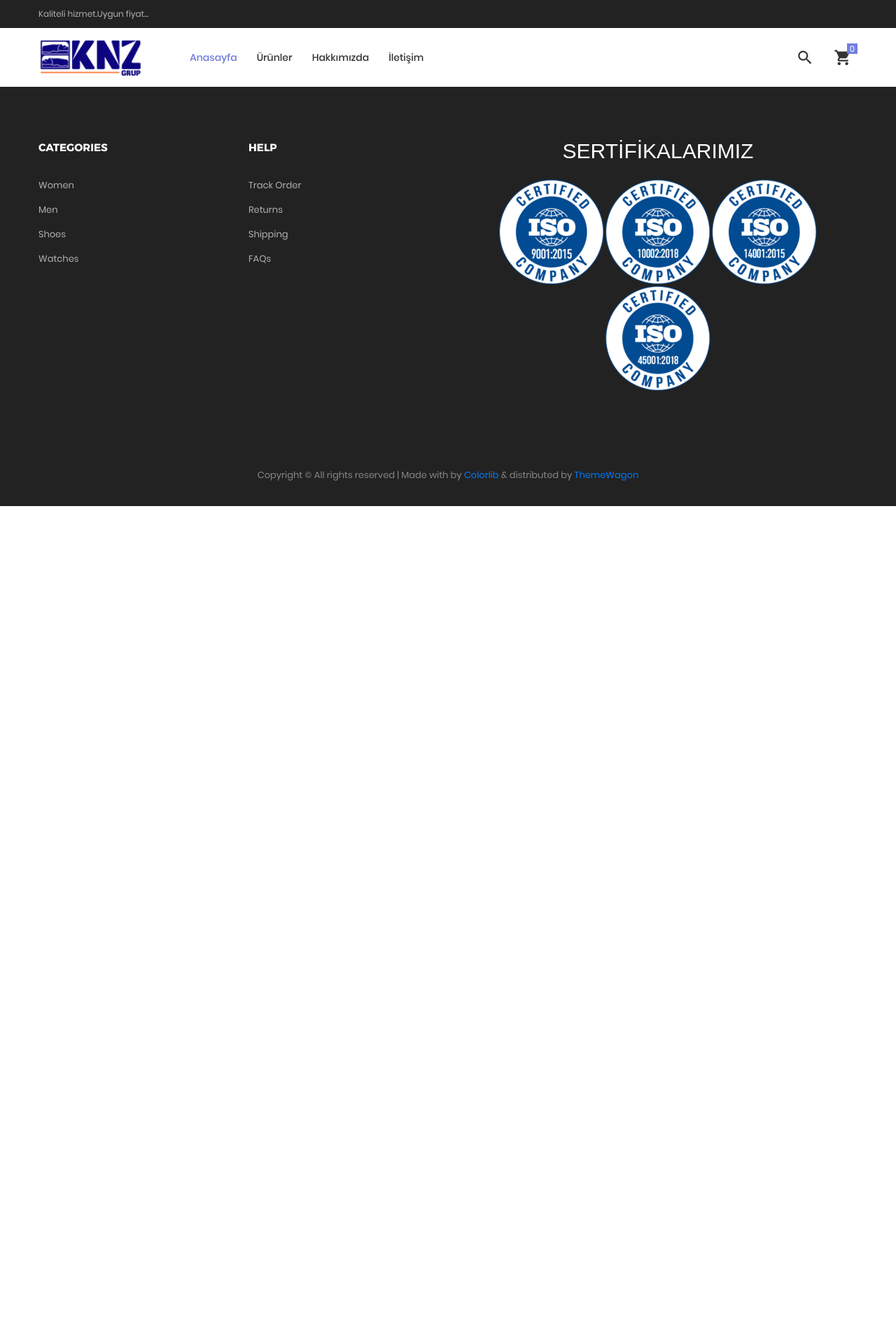
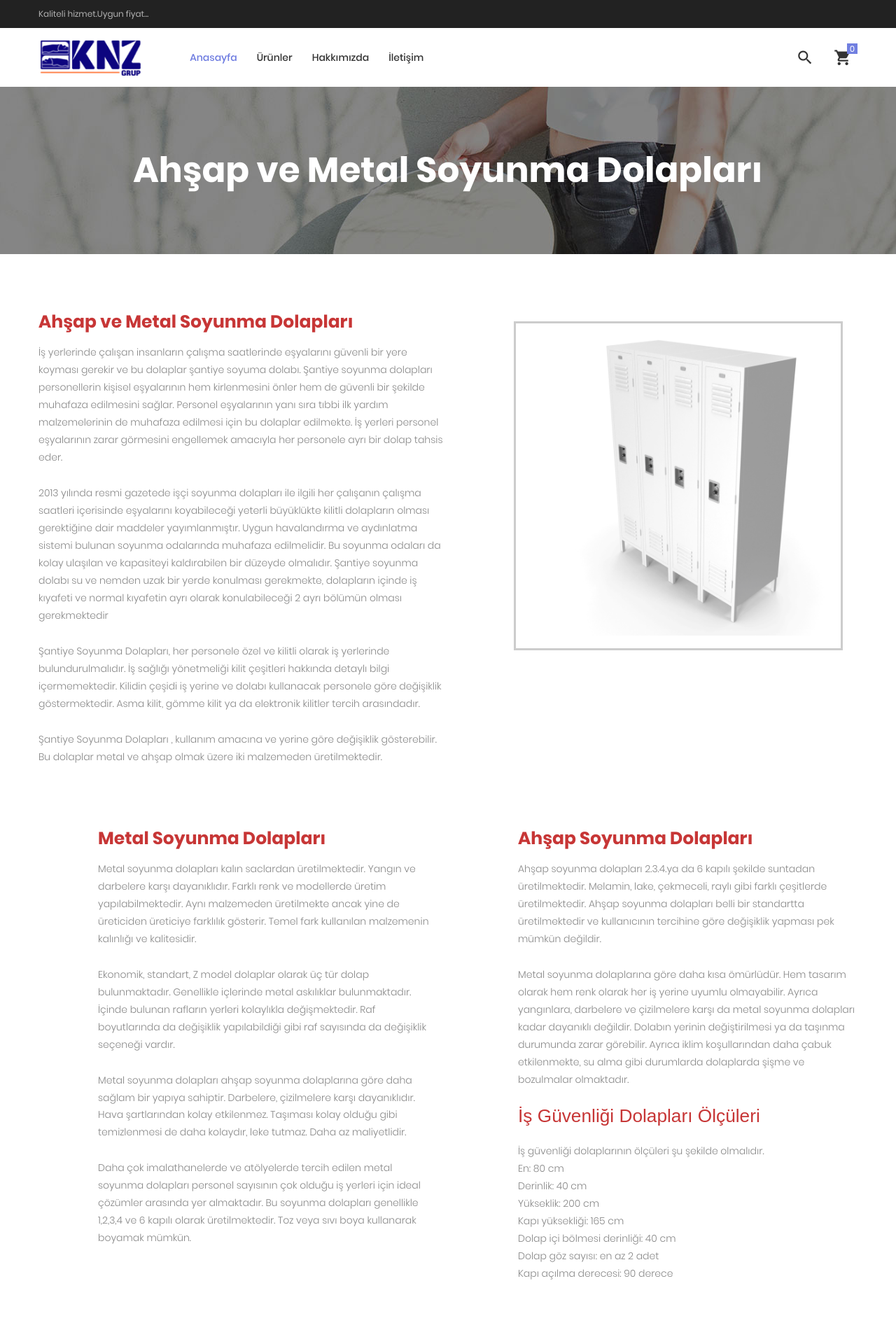
Before and after one commit to ubeydullah55/knzGrupFront, an Angular app: page /ahsap-metal-soyunma-dolaplari in a window 1280 px wide. Before the commit this address led to /. Shown: the top 1920 px of the page at 70% size. Before the commit the page ends 800 px from the top, so only its background shows below. Built offline with nearby package versions, Linux system fonts and the light colour scheme; some icons are missing.

Commit message:
ranzablog eklendi

```diff
--- a/src/app/app.routes.ts
+++ b/src/app/app.routes.ts
@@ -5,6 +5,7 @@ import { AboutComponent } from './pages/front/about/about.component';
 import { ContactComponent } from './pages/front/contact/contact.component';
 import { DetailproductComponent } from './pages/front/detailproduct/detailproduct.component';
 import { ShoppingCartComponent } from './pages/shopping-cart/shopping-cart.component';
+import { BlogdolapComponent } from './pages/front/blogdolap/blogdolap.component';
 
 export const routes: Routes = [
     {
@@ -30,5 +31,9 @@ export const routes: Routes = [
     {
         path:'shoppingCart',
         component:ShoppingCartComponent
+    },
+    {
+        path:'ahsap-metal-soyunma-dolaplari',
+        component:BlogdolapComponent
     }
 ];
--- /dev/null
+++ b/src/app/pages/front/blogdolap/blogdolap.component.html
@@ -0,0 +1,101 @@
+<!-- Title page -->
+<section class="bg-img1 txt-center p-lr-15 p-tb-92" style="background-image: url('assets/cozastore-master/images/bg-01.jpg');">
+    <h2 class="ltext-105 cl0 txt-center">
+        Ahşap ve Metal Soyunma Dolapları
+    </h2>
+</section>
+
+
+<!-- Content page -->
+<section class="bg0 p-t-75 p-b-120">
+    <div class="container">
+        <div class="row p-b-30">
+            <div class="col-md-6 col-lg-7">
+                <div class="p-t-7 p-r-85 p-r-15-lg p-r-0-md">
+                    <h3 class="mtext-111 cl2 p-b-16" style="color:rgb(199, 54, 54);">
+                        Ahşap ve Metal Soyunma Dolapları
+                    </h3>
+                    <p class="stext-113 cl6 p-b-26">
+                        İş yerlerinde çalışan insanların çalışma saatlerinde eşyalarını güvenli bir yere koyması gerekir ve bu dolaplar şantiye soyuma dolabı. Şantiye soyunma dolapları personellerin kişisel eşyalarının hem kirlenmesini önler hem de güvenli bir şekilde muhafaza edilmesini sağlar. Personel eşyalarının yanı sıra tıbbi ilk yardım malzemelerinin de muhafaza edilmesi için bu dolaplar edilmekte.  İş yerleri personel eşyalarının zarar görmesini engellemek amacıyla her personele ayrı bir dolap tahsis eder.
+                    </p>
+                    <p class="stext-113 cl6 p-b-26">
+                        2013 yılında resmi gazetede işçi soyunma dolapları ile ilgili her çalışanın çalışma saatleri içerisinde eşyalarını koyabileceği yeterli büyüklükte kilitli dolapların olması gerektiğine dair maddeler yayımlanmıştır. Uygun havalandırma ve aydınlatma sistemi bulunan soyunma odalarında muhafaza edilmelidir. Bu soyunma odaları da kolay ulaşılan ve kapasiteyi kaldırabilen bir düzeyde olmalıdır.  Şantiye soyunma dolabı su ve nemden uzak bir yerde konulması gerekmekte, dolapların içinde iş kıyafeti ve normal kıyafetin ayrı olarak konulabileceği 2 ayrı bölümün olması gerekmektedir
+                    </p>
+                    <p class="stext-113 cl6 p-b-26">
+                        Şantiye Soyunma Dolapları, her personele özel ve kilitli olarak iş yerlerinde bulundurulmalıdır. İş sağlığı yönetmeliği kilit çeşitleri hakkında detaylı bilgi içermemektedir. Kilidin çeşidi iş yerine ve dolabı kullanacak personele göre değişiklik göstermektedir. Asma kilit, gömme kilit ya da elektronik kilitler tercih arasındadır.
+                    </p>
+                    <p class="stext-113 cl6 p-b-26">
+                        Şantiye Soyunma Dolapları , kullanım amacına ve yerine göre değişiklik gösterebilir. Bu dolaplar metal ve ahşap olmak üzere iki malzemeden üretilmektedir.
+                    </p>
+                    <p class="stext-113 cl6 p-b-26">
+
+                    </p>
+
+                </div>
+            </div>
+
+            <div class="col-11 col-md-6 col-lg-5 m-lr-auto">
+                <div class="how-bor1 ">
+                    <div class="hov-img0">
+                        <img src="assets/cozastore-master/images/homeView/hw1.png" alt="IMG">
+                    </div>
+                </div>
+            </div>
+        </div>
+
+        <div class="row">
+            <div class="order-md-2 col-md-6 col-lg-6 p-b-30">
+                <div class="p-t-7 p-l-85 p-l-15-lg p-l-0-md">
+                    <h3 class="mtext-111 cl2 p-b-16" style="color:rgb(199, 54, 54);">
+                        Metal Soyunma Dolapları
+                    </h3>
+                    <p class="stext-113 cl6 p-b-26">
+                        Metal soyunma dolapları kalın saclardan üretilmektedir. Yangın ve darbelere karşı dayanıklıdır. Farklı renk ve modellerde üretim yapılabilmektedir. Aynı malzemeden üretilmekte ancak yine de üreticiden üreticiye farklılık gösterir. Temel fark kullanılan malzemenin kalınlığı ve kalitesidir.
+                    </p>
+                    <p class="stext-113 cl6 p-b-26">
+                        Ekonomik, standart, Z model dolaplar olarak üç tür dolap bulunmaktadır. Genellikle içlerinde metal askılıklar bulunmaktadır. İçinde bulunan rafların yerleri kolaylıkla değişmektedir. Raf boyutlarında da değişiklik yapılabildiği gibi raf sayısında da değişiklik seçeneği vardır.
+                    </p>
+                    <p class="stext-113 cl6 p-b-26">
+                        Metal soyunma dolapları ahşap soyunma dolaplarına göre daha sağlam bir yapıya sahiptir. Darbelere, çizilmelere karşı dayanıklıdır. Hava şartlarından kolay etkilenmez. Taşıması kolay olduğu gibi temizlenmesi de daha kolaydır, leke tutmaz.  Daha az maliyetlidir.
+                    </p>
+                    <p class="stext-113 cl6 p-b-26">
+                        Daha çok imalathanelerde ve atölyelerde tercih edilen metal soyunma dolapları personel sayısının çok olduğu iş yerleri için ideal çözümler arasında yer almaktadır.  Bu soyunma dolapları genellikle 1,2,3,4 ve 6 kapılı olarak üretilmektedir. Toz veya sıvı boya kullanarak boyamak mümkün.
+                    </p>
+                </div>
+            </div>
+
+            <div class="order-md-2 col-md-6 col-lg-6 p-b-30">
+                <div class="p-t-7 p-l-85 p-l-15-lg p-l-0-md">
+                    <h3 class="mtext-111 cl2 p-b-16" style="color:rgb(199, 54, 54);">
+                        Ahşap Soyunma Dolapları
+                    </h3>
+                    <p class="stext-113 cl6 p-b-26">
+                        Ahşap soyunma dolapları 2.3.4.ya da 6 kapılı şekilde suntadan üretilmektedir. Melamin, lake, çekmeceli, raylı gibi farklı çeşitlerde üretilmektedir. Ahşap soyunma dolapları belli bir standartta üretilmektedir ve kullanıcının tercihine göre değişiklik yapması pek mümkün değildir.
+                    </p>
+                    <p class="stext-113 cl6 p-b-26">
+                        Metal soyunma dolaplarına göre daha kısa ömürlüdür. Hem tasarım olarak hem renk olarak her iş yerine uyumlu olmayabilir. Ayrıca yangınlara, darbelere ve çizilmelere karşı da metal soyunma dolapları kadar dayanıklı değildir. Dolabın yerinin değiştirilmesi ya da taşınma durumunda zarar görebilir. Ayrıca iklim koşullarından daha çabuk etkilenmekte, su alma gibi durumlarda dolaplarda şişme ve bozulmalar olmaktadır.
+                    </p>
+                    <h3 style="color:rgb(199, 54, 54);">İş Güvenliği Dolapları Ölçüleri</h3>
+                    <br>
+                    <p class="stext-113 cl6 p-b-26">
+                        İş güvenliği dolaplarının ölçüleri şu şekilde olmalıdır.
+                        <br>
+                        En: 80 cm
+                        <br>
+                        Derinlik: 40 cm
+                        <br>
+                        Yükseklik: 200 cm
+                        <br>
+                        Kapı yüksekliği: 165 cm
+                        <br>
+                        Dolap içi bölmesi derinliği: 40 cm
+                        <br>
+                        Dolap göz sayısı: en az 2 adet
+                        <br>
+                        Kapı açılma derecesi: 90 derece
+                     </p>
+                </div>
+            </div>
+        </div>
+    </div>
+</section>
--- a/src/app/pages/front/homapage/homapage.component.html
+++ b/src/app/pages/front/homapage/homapage.component.html
@@ -1295,7 +1295,7 @@
             <div class="col-sm-6 col-md-4 p-b-40">
                 <div class="blog-item">
                     <div class="hov-img0">
-                        <a href="blog-detail.html">
+                        <a href="ahsap-metal-soyunma-dolaplari">
                             <img src="assets/cozastore-master/images/blogs/blog1.png" alt="IMG-BLOG">
                         </a>
                     </div>
@@ -1303,7 +1303,7 @@
                     <div class="p-t-15">
 
                         <h4 class="p-b-12">
-                            <a href="blog-detail.html" class="mtext-101 cl2 hov-cl1 trans-04">
+                            <a href="ahsap-metal-soyunma-dolaplari" class="mtext-101 cl2 hov-cl1 trans-04">
                                 Ahşap ve Metal Soyunma Dolapları
                             </a>
                         </h4>
```
Also changed, not shown: src/app/pages/front/blogdolap/blogdolap.component.ts (added, +12 -0 lines), src/app/pages/front/blogdolap/blogdolap.component.css (added), 1 other file (tests, documents, lock files or other folders).
